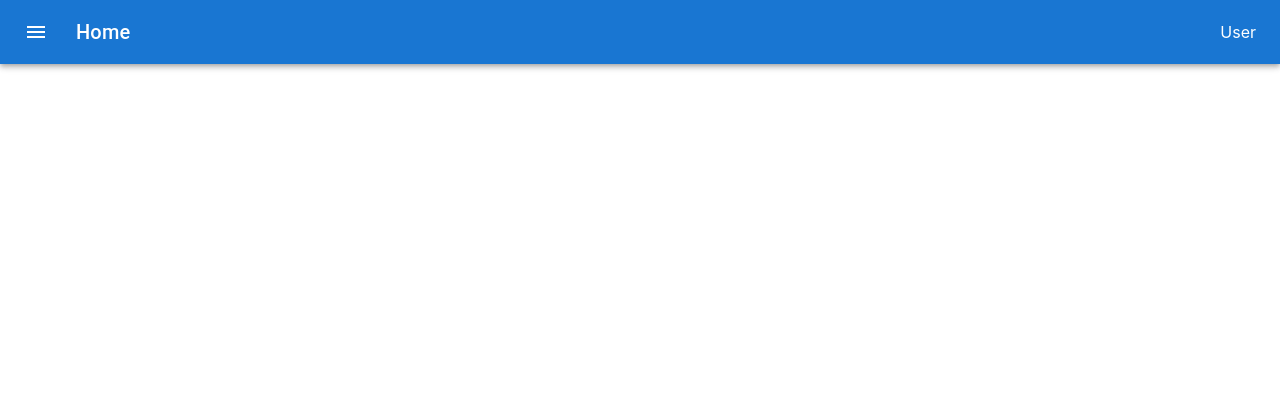
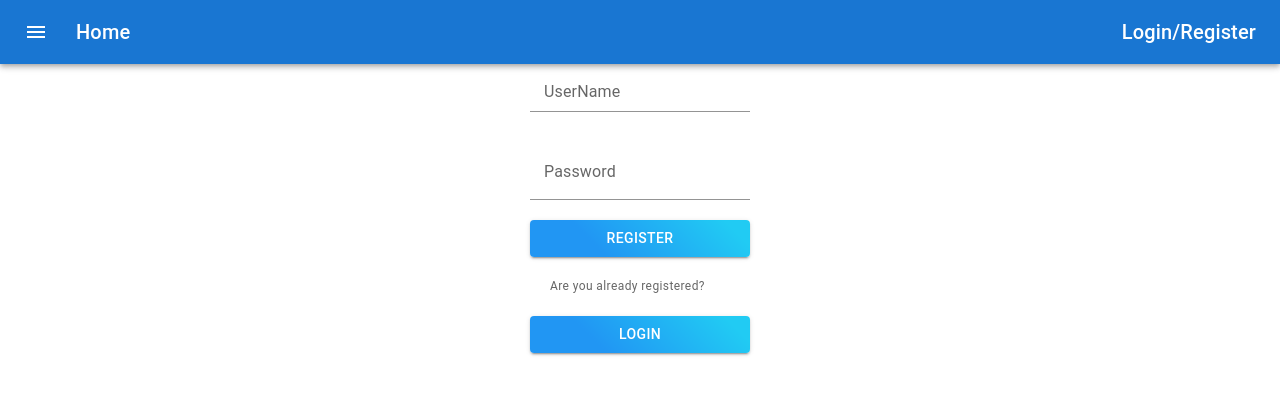
Before and after one commit to zelalinanc1/QuestAppReact, a React (Create React App) app: page /auth in a window 1280 px wide. Before the commit this address had no page. Shown: the top 394 px of the page. Built offline with nearby package versions, Linux system fonts and the light colour scheme.

Commit message:
Login register islemleri

```diff
--- a/src/App.js
+++ b/src/App.js
@@ -1,9 +1,10 @@
 
 import './App.css';
-import {BrowserRouter,Routes ,Route} from "react-router-dom";
+import {BrowserRouter,Routes ,Route,Navigate} from "react-router-dom";
 import Navbar from './components/Navbar/Navbar';
 import Home from './components/Home/Home';
 import User from './components/User/User';
+import Auth from './components/Auth/Auth';
 
 function App() {
   return (
@@ -13,6 +14,10 @@ function App() {
         <Routes>
         <Route path="/" element={<Home/>} />
         <Route path="/users/:userId" element={<User/>} />
+         {/* <Route path="/auth" element={<Auth/>} />  */}
+        <Route   path="/auth"
+         element= {localStorage.getItem("currentUser") !=null ? <Navigate  to="/"/> :<Auth/> }
+      ></Route>
         </Routes>
       </BrowserRouter>
     </div>
--- /dev/null
+++ b/src/components/Auth/Auth.js
@@ -0,0 +1,108 @@
+import {
+  Button,
+  FormControl,
+  Input,
+  InputLabel,
+  FormHelperText,
+  TextField,
+} from "@mui/material";
+import React, { useState,useEffect } from "react";
+import { render } from "react-dom";
+import { Form, useNavigate,Field } from "react-router-dom";
+
+
+function Auth() {
+  const navigate = useNavigate();
+
+  const [username, setUsername] = useState("");
+  const [password, setPassword] = useState("");
+
+  const handleUsername = (value) => {
+    setUsername(value);
+  };
+
+  const handlePassword = (value) => {
+    setPassword(value);
+  };
+
+  const sendRequest = (path) => {
+    fetch("/auth/" + path, {
+      method: "POST",
+      headers: {
+        "Content-Type": "application/json",
+      },
+      body: JSON.stringify({
+        userName: username,
+        password: password,
+      }),
+    })
+      .then((res) => res.json())
+      .then((result) => {
+        localStorage.setItem("tokenKey", result.message);
+        localStorage.setItem("currentUser", result.userId);
+        localStorage.setItem("userName",username)
+      })
+      .catch((err) => console.log(err));
+  };
+
+
+  const handleButton = (path) => {
+    sendRequest(path);
+    setUsername("");
+    setPassword("");
+    navigate("/");
+    //navigate(0);
+  }
+
+
+
+
+
+
+
+
+
+
+  return (
+
+
+    <FormControl>
+      <InputLabel>UserName</InputLabel>
+      <Input onChange={(i) => handleUsername(i.target.value)} />
+
+      <InputLabel style={{ top: 80 }}>Password</InputLabel>
+
+      <Input
+        style={{ top: 40 }}
+        onChange={(i) => handlePassword(i.target.value)}
+      />
+
+      <Button
+        variant="contained"
+        style={{
+          marginTop: 60,
+          background: "linear-gradient(45deg, #2196F3 30%, #21CBF3 90%)",
+          color: "white",
+        }}
+        onClick={() => handleButton("register")}
+      >
+        Register
+      </Button>
+      <FormHelperText style={{ margin: 20 }}>
+        Are you already registered?
+      </FormHelperText>
+      <Button
+        variant="contained"
+        style={{
+          background: "linear-gradient(45deg, #2196F3 30%, #21CBF3 90%)",
+          color: "white",
+        }}
+        onClick={() => handleButton("login")}
+      >
+        Login
+      </Button>
+    </FormControl>
+  );
+}
+
+export default Auth;
--- a/src/components/Comment/CommentForm.js
+++ b/src/components/Comment/CommentForm.js
@@ -30,6 +30,8 @@ function CommentForm(props) {
       method: "POST",
       headers: {
         "Content-Type": "application/json",
+        "Authorization":  localStorage.getItem("tokenKey"),
+
 
       },
       body: JSON.stringify({
--- a/src/components/Home/Home.js
+++ b/src/components/Home/Home.js
@@ -48,11 +48,12 @@ function Home() {
     return (
 
         <div style={divstyle} >
-          <PostForm
-              userId={1}
-              userName={"sszsd"}
+          {localStorage.getItem("currentUser") == null? "" : <PostForm
+              userId={localStorage.getItem("currentUser")}
+              userName={localStorage.getItem("userName")}
               refreshPosts = {refreshPosts}
-               />
+               />}
+
           {postList.map((post) => (
 
             <Post
--- a/src/components/Navbar/Navbar.js
+++ b/src/components/Navbar/Navbar.js
@@ -1,11 +1,12 @@
 import React from "react";
-import { Link } from "react-router-dom";
+import { Link, useNavigate } from "react-router-dom";
 import AppBar from '@mui/material/AppBar';
 import Toolbar from '@mui/material/Toolbar';
 import Typography from '@mui/material/Typography';
 import Button from '@mui/material/Button';
 import IconButton from '@mui/material/IconButton';
 import MenuIcon from '@mui/icons-material/Menu';
+import { LockOpen } from "@mui/icons-material";
 
 
 const linkStyle = {
@@ -16,7 +17,16 @@ const linkStyle = {
  };
 function Navbar() {
 
-    let userId =1;
+  const navigate = useNavigate();
+
+
+  const onClick = () => {
+    localStorage.removeItem("tokenKey")
+    localStorage.removeItem("currentUser")
+    localStorage.removeItem("userName")
+    navigate(0);
+    //
+  }
 
 
     return(
@@ -35,8 +45,14 @@ function Navbar() {
           <Typography variant="h6" component="div" sx={{ flexGrow: 1,textAlign:"left" }}>
           <Link to ="/" style={linkStyle}>Home</Link>
           </Typography>
+          <Typography variant="h6">
+          {localStorage.getItem("currentUser") == null ? <Link to="/auth" style={linkStyle}>Login/Register</Link>:
+             <div><IconButton style={linkStyle} onClick = {onClick}><LockOpen></LockOpen></IconButton>
+            <Link  style={linkStyle} to={{pathname : '/users/' + localStorage.getItem("currentUser")}}>Profile</Link>
+            </div>}
 
-          <Link to ={{pathname : '/users/' + userId}} style={linkStyle}>User</Link>
+          {/* <Link to ={{pathname : '/users/' + userId}} style={linkStyle}>Profile</Link> */}
+          </Typography>
         </Toolbar>
       </AppBar>
         </div>
--- a/src/components/Post/Post.js
+++ b/src/components/Post/Post.js
@@ -50,6 +50,7 @@ function Post(props) {
   const isInitialMount = useRef(true);
   const [likeCount,setLikeCount] = useState(likes.length);
   const [likeId,setLikeId] = useState(null);
+  let disabled = localStorage.getItem("currentUser") == null ? true:false;
   const handleExpandClick = () => {
     setExpanded(!expanded);
     refreshComments();
@@ -76,11 +77,12 @@ function Post(props) {
       method: "POST",
       headers: {
         "Content-Type": "application/json",
+        "Authorization":  localStorage.getItem("tokenKey")
 
       },
       body: JSON.stringify({
         postId: postId,
-        userId : userId,
+        userId : localStorage.getItem("currentUser"),
 
       }),
     })
@@ -91,6 +93,10 @@ function Post(props) {
   const deleteLike = () => {
     fetch("/likes/"+ likeId,{
       method: "DELETE",
+      headers: {
+        "Authorization":  localStorage.getItem("tokenKey")
+
+      },
 
     })
 
@@ -98,7 +104,7 @@ function Post(props) {
   }
 
   const checkLikes = () => {
-    var likeControl = likes.find((like => like.userId === userId));
+    var likeControl = likes.find((like =>  ""+like.userId === localStorage.getItem("currentUser")));
     if(likeControl != null)
        setLikeId(likeControl.id);
        setIsLiked(true);
@@ -155,16 +161,23 @@ function Post(props) {
                     {text}
                     </Typography>
                 </CardContent>
+
                 <CardActions disableSpacing>
-
+                  {disabled ?
                   <IconButton
-
+                    disabled
                     onClick={handleLike}
                     aria-label="add to favorites"
                     >
-                    <FavoriteIcon style={isLiked? { color: "red" } : null}/>
-
+                    <FavoriteIcon style={isLiked? { color: "red" } : null} />
+                    </IconButton> :
+                    <IconButton
+                    onClick={handleLike}
+                    aria-label="add to favorites"
+                    >
+                    <FavoriteIcon style={isLiked? { color: "red" } : null} />
                     </IconButton>
+                  }
                     {likeCount}
                     <IconButton
                    expand={expanded}
@@ -183,7 +196,8 @@ function Post(props) {
           isLoaded? commentList.map(comment => (
             <Comment userId={1} userName = {"user1"} text = {comment.text}/>
           )) : "Loading"}
-          <CommentForm userId={1} userName = {"user1"} postId = {postId}></CommentForm>
+             {disabled? "" :
+          <CommentForm userId={1} userName = {"user1"} postId = {postId}></CommentForm>}
         </Container>
       </Collapse>
     </Card>
--- a/src/components/Post/PostForm.js
+++ b/src/components/Post/PostForm.js
@@ -48,6 +48,7 @@ function PostForm(props) {
       method: "POST",
       headers: {
         "Content-Type": "application/json",
+        "Authorization":  localStorage.getItem("tokenKey"),
 
       },
       body: JSON.stringify({
```
